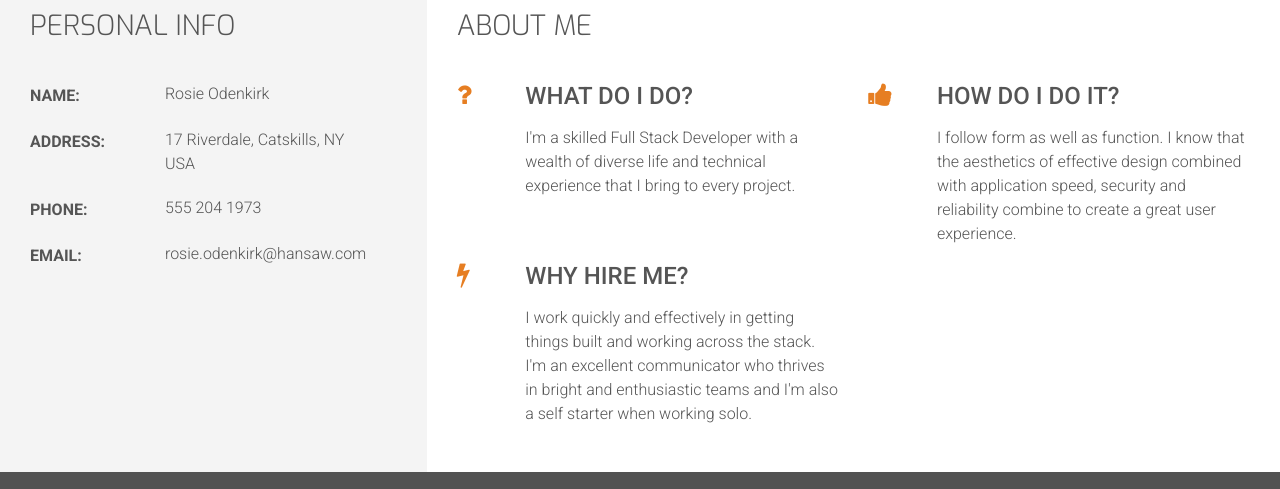
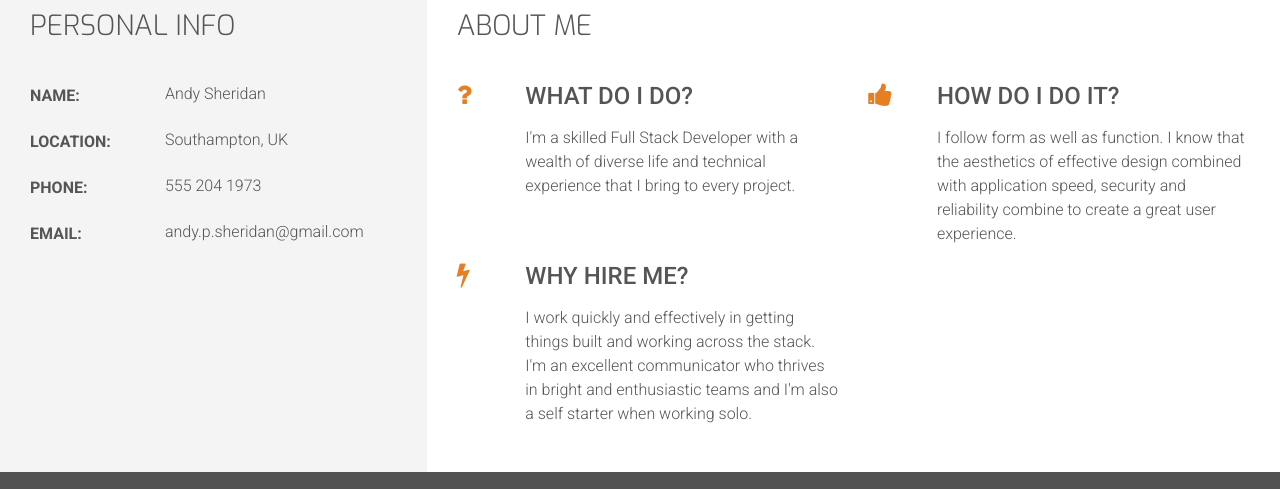
Before and after one commit to AndypSheridan/bootstrap-cv, a website: page index.html in a window 1280 px wide. Shown: the part 385-874 px from the top of the page. Drawn offline with nearby package versions, Linux system fonts and the light colour scheme.

Commit message:
Change html page titles

```diff
--- a/index.html
+++ b/index.html
@@ -8,7 +8,7 @@
     <link rel="stylesheet" href="https://maxcdn.bootstrapcdn.com/font-awesome/4.7.0/css/font-awesome.min.css" type="text/css" />
     <link rel="stylesheet" href="https://cdnjs.cloudflare.com/ajax/libs/hover.css/2.1.1/css/hover-min.css" type="text/css" />
     <link rel="stylesheet" href="assets/css/style.css">
-    <title>Rosie</title>
+    <title>Andy Sheridan</title>
 </head>
 <body>
     <header>
@@ -17,8 +17,8 @@
             <div class="col-md-8">
                 <div class="row no-gutters bg-color-name-title">
                     <div class="col heading">
-                        <h1 class="name">Rosie Odenkirk</h1>
-                        <h2 class="title"> Full Stack Developer</h2>
+                        <h1 class="name">Andy Sheridan</h1>
+                        <h2 class="title"> Full Stack Software Developer</h2>
                     </div>
                 </div>
                 <div class="row no-gutters">
@@ -66,19 +66,19 @@
                     </div>
                     <div class="value">
                         <p>
-                            Rosie Odenkirk
+                            Andy Sheridan
                         </p>
                     </div>
                 </div>
                 <div class="personal-info-item">
                     <div class="key">
                         <p class="uppercase">
-                            Address:
+                            Location:
                         </p>
                     </div>
                     <div class="value">
                         <p>
-                            17 Riverdale, Catskills, NY USA
+                            Southampton, UK
                         </p>
                     </div>
                 </div>
@@ -102,7 +102,7 @@
                     </div>
                     <div class="value">
                         <p>
-                            rosie.odenkirk@hansaw.com
+                            andy.p.sheridan@gmail.com
                         </p>
                     </div>
                 </div>
```
Also changed, not shown: contact.html (+3 -3 lines), github.html (+3 -3 lines), interests.html (+3 -3 lines), resume.html (+3 -3 lines).
